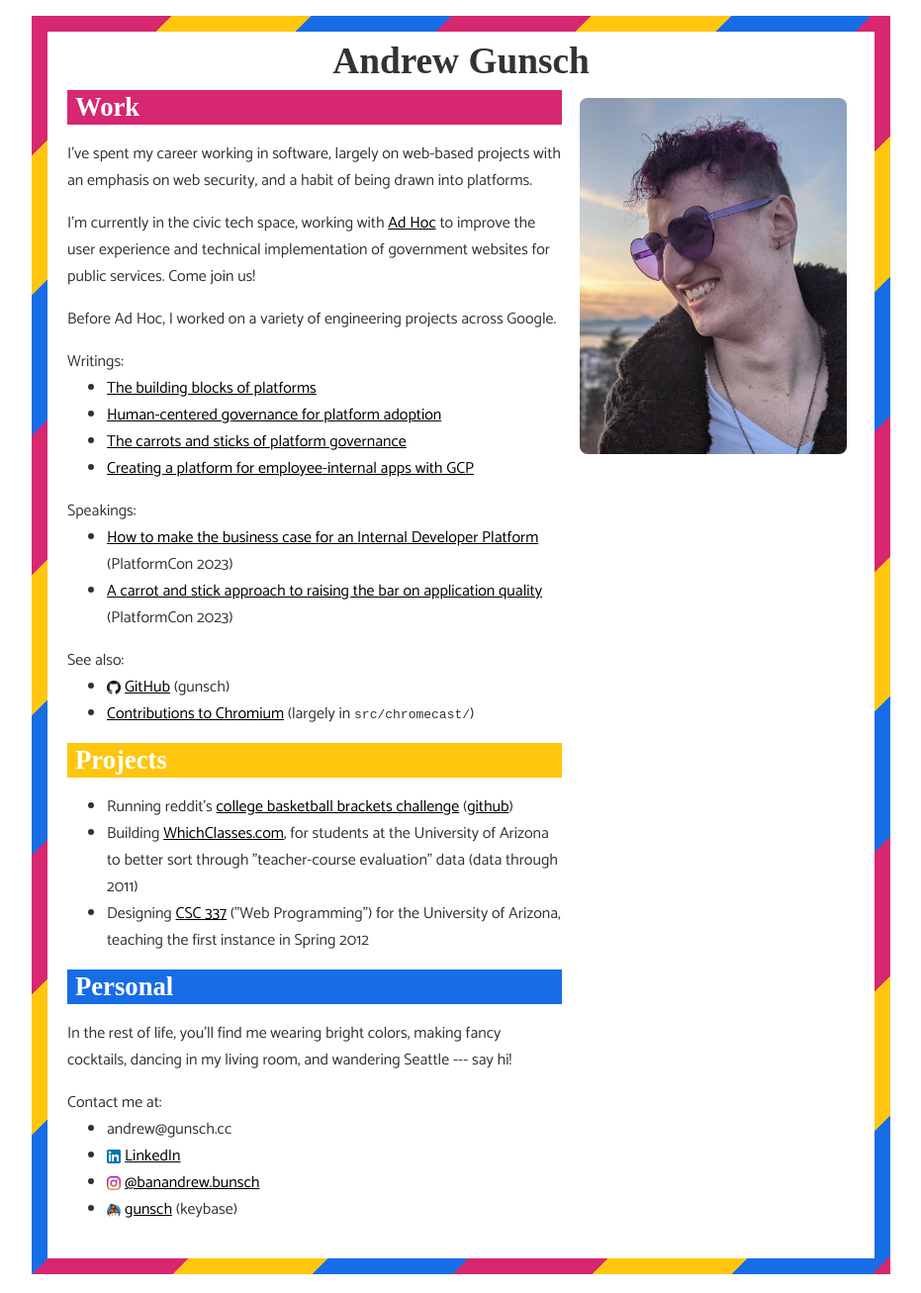
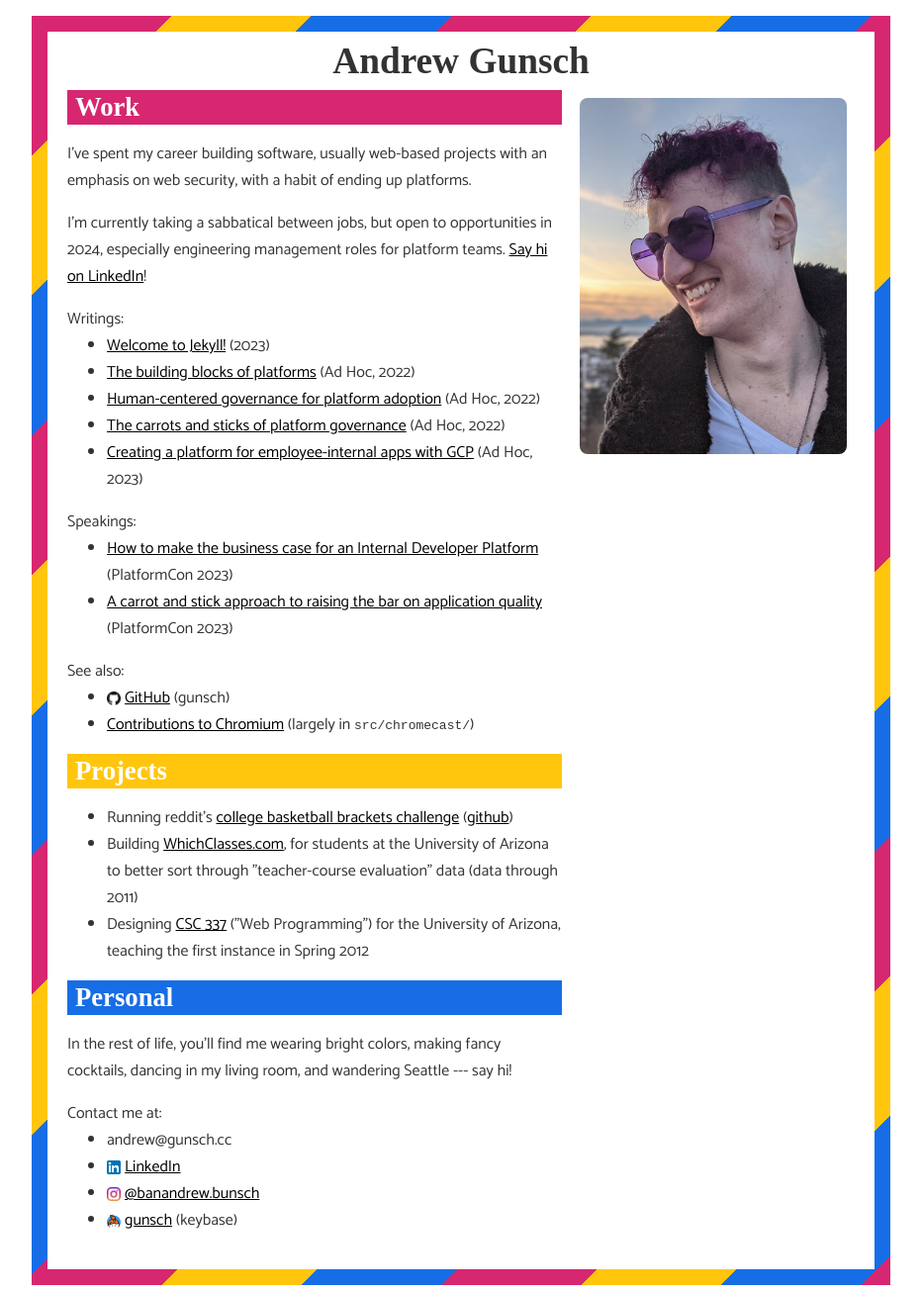
Before and after one commit to gunsch/gunsch.cc, a Jekyll site: the page built from blog/index.html, in a window 1280 px wide. Shown: the whole page at 99% size, without its empty margins (174-1105 px from the left). Built offline with Jekyll 4.4.1, drawn with Linux system fonts in a browser that asks for light colours; some web fonts are replaced.

Commit message:
Add blog post listing to homepage

```diff
--- a/blog/index.html
+++ b/blog/index.html
@@ -13,23 +13,24 @@
   <div class="section">
     <div class="section-title">Work</div>
     <p>
-      I've spent my career working in software, largely on web-based projects with
-      an emphasis on web security, and a habit of being drawn into platforms.
+      I've spent my career building software, usually web-based projects with
+      an emphasis on web security, with a habit of ending up platforms.
     </p>
     <p>
-      I'm currently in the civic tech space, working with
-      <a href="https://adhocteam.us">Ad Hoc</a> to improve the user experience and
-      technical implementation of government websites for public services. Come join us!
-    </p>
-    <p>
-      Before Ad Hoc, I worked on a variety of engineering projects across Google.
+      I'm currently taking a sabbatical between jobs, but open to opportunities in 2024,
+      especially engineering management roles for platform teams. <a href="https://www.linkedin.com/in/andrew-gunsch-267b2338">Say hi on LinkedIn</a>!
     </p>
     <p>Writings:</p>
     <ul>
-      <li><a href="https://adhoc.team/2022/06/13/building-blocks-of-platforms/">The building blocks of platforms</a></li>
-      <li><a href="https://adhoc.team/2022/06/27/human-centered-governance-platform-adoption/">Human-centered governance for platform adoption</a></li>
-      <li><a href="https://adhoc.team/2022/06/30/carrots-sticks-of-platform-governance/">The carrots and sticks of platform governance</a></li>
-      <li><a href="https://adhoc.team/2023/05/31/creating-a-platform-for-employee-internal-apps-with-gcp/">Creating a platform for employee-internal apps with GCP</a></li>
+      {% for post in site.posts %}
+      <li>
+        <a href="{{ post.url }}">{{ post.title }}</a> ({{ post.date | date: "%Y" }})
+      </li>
+      {% endfor %}
+      <li><a href="https://adhoc.team/2022/06/13/building-blocks-of-platforms/">The building blocks of platforms</a> (Ad Hoc, 2022)</li>
+      <li><a href="https://adhoc.team/2022/06/27/human-centered-governance-platform-adoption/">Human-centered governance for platform adoption</a> (Ad Hoc, 2022)</li>
+      <li><a href="https://adhoc.team/2022/06/30/carrots-sticks-of-platform-governance/">The carrots and sticks of platform governance</a> (Ad Hoc, 2022)</li>
+      <li><a href="https://adhoc.team/2023/05/31/creating-a-platform-for-employee-internal-apps-with-gcp/">Creating a platform for employee-internal apps with GCP</a> (Ad Hoc, 2023)</li>
     </ul>
     <p>Speakings:</p>
     <ul>
```
